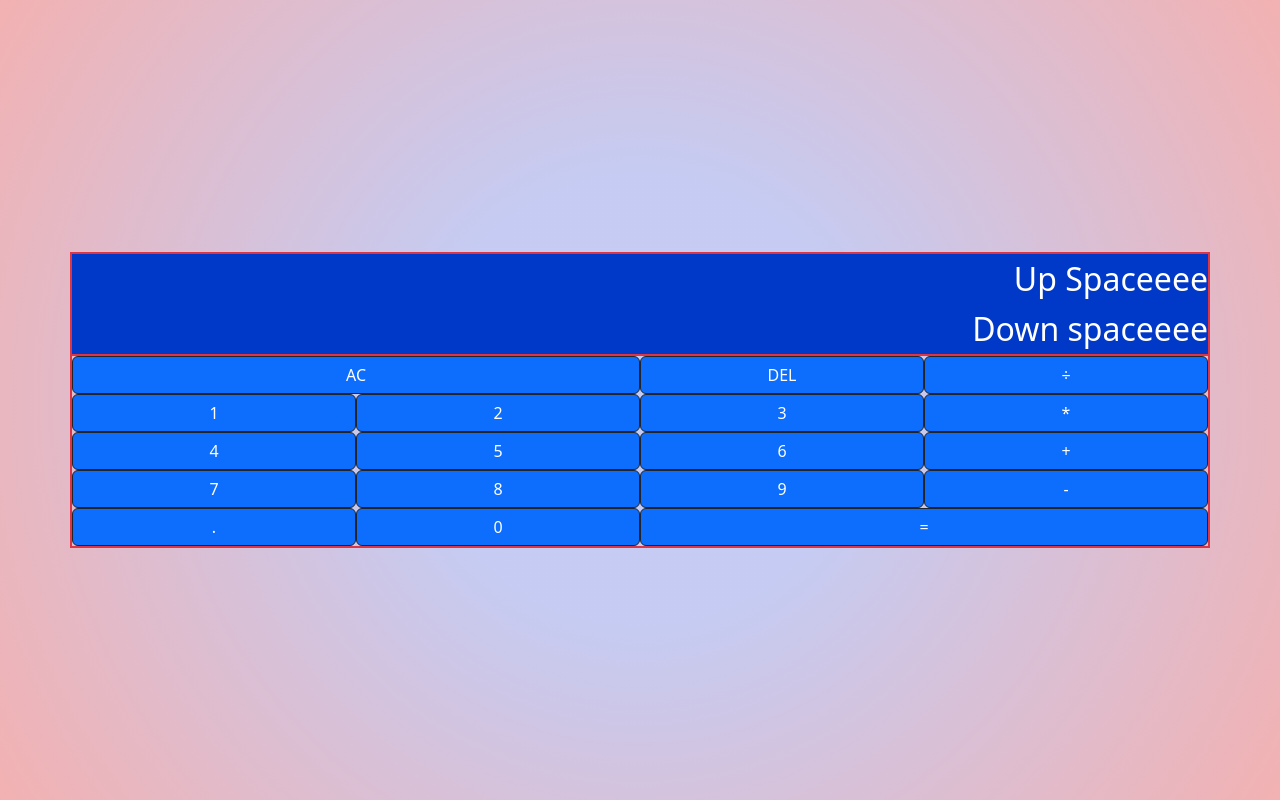
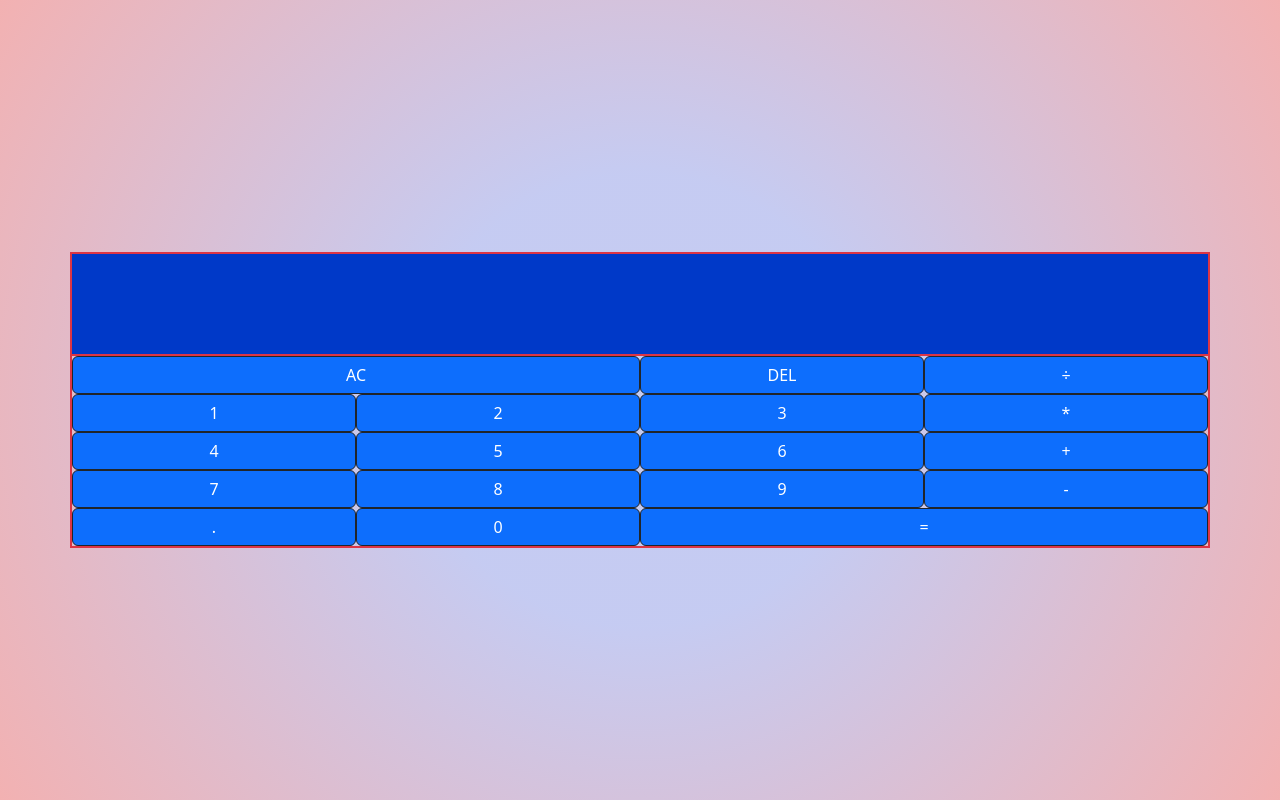
Before and after one commit to YcPeh/VoiceCalculator, a React (Create React App) app in the folder basic-react-calculator/: page / in a window 1280 px wide. Built offline with nearby package versions, Linux system fonts and the light colour scheme.

Commit message:
after click equals then click new number, it starts new, also clean out comments

```diff
--- a/basic-react-calculator/src/App.js
+++ b/basic-react-calculator/src/App.js
@@ -1,15 +1,14 @@
 import "./App.css";
-import "./styles.css"; // css version of styling
+import "./styles.css";
 import { useReducer } from "react";
 import DigitButton from './DigitButton';
 import OperationButton from "./OperationButton";
 import EqualsButton from "./EqualsButton";
 
-const initialDisplay = { currentOperandText: "Down spaceeee", previousOperandText: "Up Spaceeee", currentOperand: "", previousOperand: "", operation: ""}
+const initialDisplay = { currentOperandText: "", previousOperandText: "", currentOperand: "", previousOperand: "", operation: "", allowNewInput:false}
 
 function compute(states, operationIn) {
     let resultOperand;
-    // states.currentOperand = states.currentOperandText;
     if(states.currentOperandText === "") return states
     let currentOperand = states.currentOperandText;
     switch (states.operation) {
@@ -36,7 +35,8 @@ function compute(states, operationIn) {
             currentOperandText: "",
             previousOperand: resultOperand,
             previousOperandText: `${resultOperand}${operationIn}`,
-            operation: operationIn
+            operation: operationIn,
+            allowNewInput:false,
         }
     }else {
         return {
@@ -45,48 +45,41 @@ function compute(states, operationIn) {
             currentOperandText: "",
             previousOperand: resultOperand,
             previousOperandText: `${resultOperand}${operationIn}`,
-            // operation: operationIn
+            allowNewInput: true,
         }
     }
-    // console.log({...states});
-    // if (operationIn!=='') {
-    //     states.operation = operationIn
-    // }
-    // return {
-    //     ...states,
-    //     currentOperandText: "",
-    //     previousOperand: states.resultOperand,
-    //     previousOperandText: `${states.resultOperand}${operationIn}`,
-    //     // operation: operationIn
-    // }
+
 }
 
 function reducer(states, { action, digit }) {
-    // let previousOperand;
-    // if(states.previousOperandText === ""){
-    //     previousOperand = states.previousOperandText
-    // }else{
-
-    // }
-    // let currentOperand = states.currentOperandText;
-
     switch (action) {
-        case "change-digit":
+        case "add-digit":
+            if (digit==="0" && states.currentOperand ==="0") return states
+            if (digit==="." && states.currentOperand.includes(".")) return states
             const newCurrentOperandText = `${states.currentOperandText}${digit}`;
+            if (states.allowNewInput === true){
+                return{
+                    ...states,
+                    previousOperand:"",
+                    previousOperandText: "",
+                    currentOperandText: newCurrentOperandText,
+                    currentOperand: newCurrentOperandText,
+                    allowNewInput:false,
+                }
+            } else{
                 return {
                     ...states,
                     currentOperandText: newCurrentOperandText,
                     currentOperand: newCurrentOperandText,
                 };
+            }
+
         case "operation":
-            // console.log({...states});
-            // states.operation = digit;
-            if (states.currentOperandText !== '' && states.previousOperandText !== '') {
+            if (states.currentOperandText === "" && states.previousOperandText === "") {
+                return states;
+            } else if (states.currentOperandText !== '' && states.previousOperandText !== '') {
                 return compute(states, digit);
-                // return states;
-            //
             } else if (states.currentOperandText !== '' || states.previousOperandText !== '') {
-                // states.previousOperand = states.currentOperandText;
                 let previousOperandTemp
                 if(states.previousOperandText === ''){
                     previousOperandTemp = states.currentOperand;
@@ -99,27 +92,14 @@ function reducer(states, { action, digit }) {
                     previousOperandText: `${previousOperandTemp}${digit}`,
                     currentOperandText: '',
                     operation: digit,
-                    previousOperand: previousOperandTemp
+                    previousOperand: previousOperandTemp,
+                    allowNewInput:false,
                 };
             }
-            //
-            // } else if (states.previousOperandText !== '') {
-            //     // states.previousOperand = states.previousOperandText
-            //     return {
-            //         ...states,
-            //         previousOperand:states.previousOperandText,
-            //         currentOperand: states.currentOperandText,
-            //         previousOperandText: `${states.previousOperand}${digit}`,
-            //         operation: digit
-            //     };
-            // }
             break;
 
         case "compute":
-            // console.log({...states});
             return compute(states,'');
-            // return states;
-            // break;
         case "delete-current":
             return {
                 ...states, currentOperandText: states.currentOperandText.slice(0, -1)
--- a/basic-react-calculator/src/DigitButton.js
+++ b/basic-react-calculator/src/DigitButton.js
@@ -1,7 +1,7 @@
 
 function DigitButton({dispatch,digitButton}){
     return(
-        <button type="button" className="btn btn-primary w-100 border-1 border-dark" onClick={() => dispatch({ action: "change-digit", digit: digitButton })}>{digitButton}</button>
+        <button type="button" className="btn btn-primary w-100 border-1 border-dark" onClick={() => dispatch({ action: "add-digit", digit: digitButton })}>{digitButton}</button>
     )
 }
 
```
Lines whose indentation alone changed are shown as unchanged.
